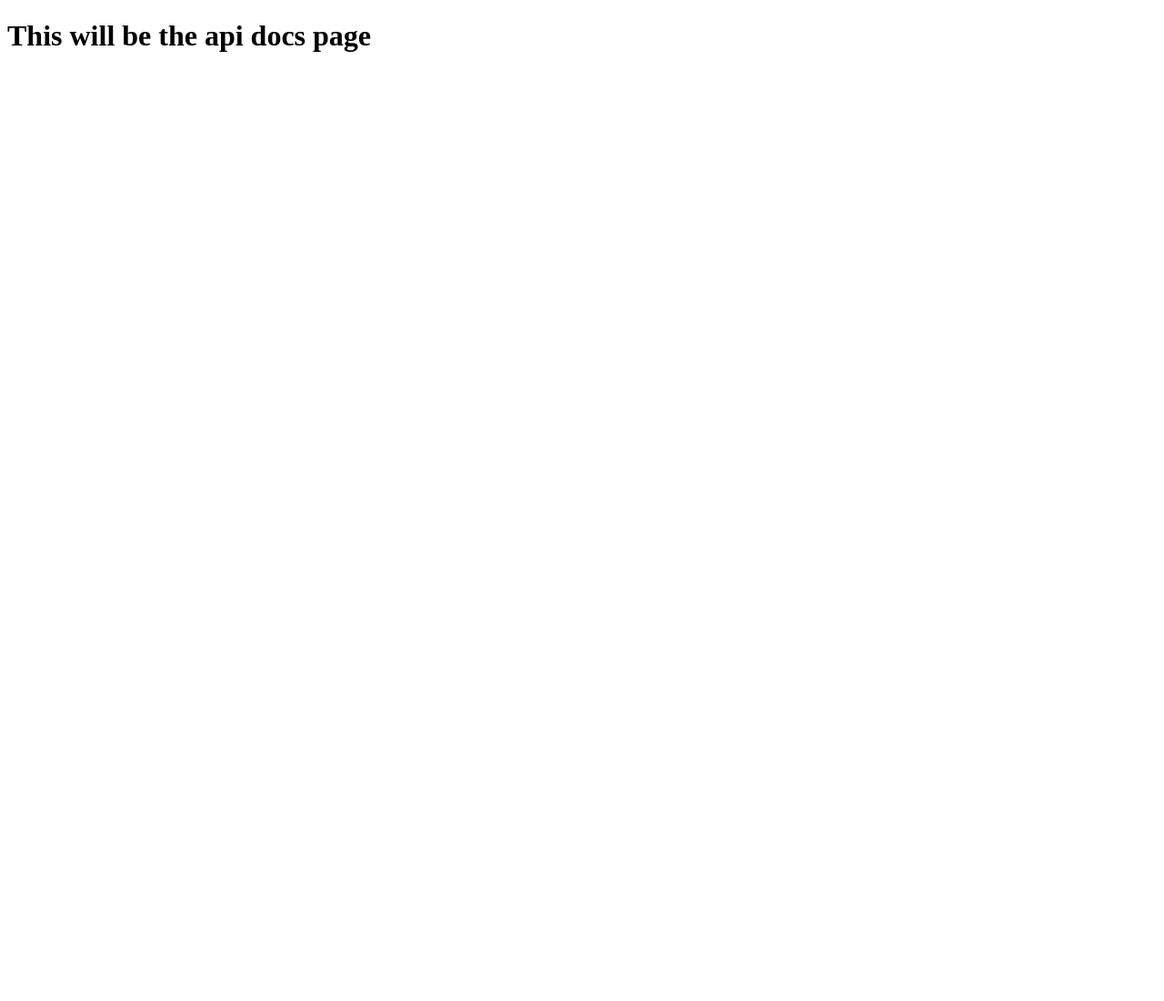
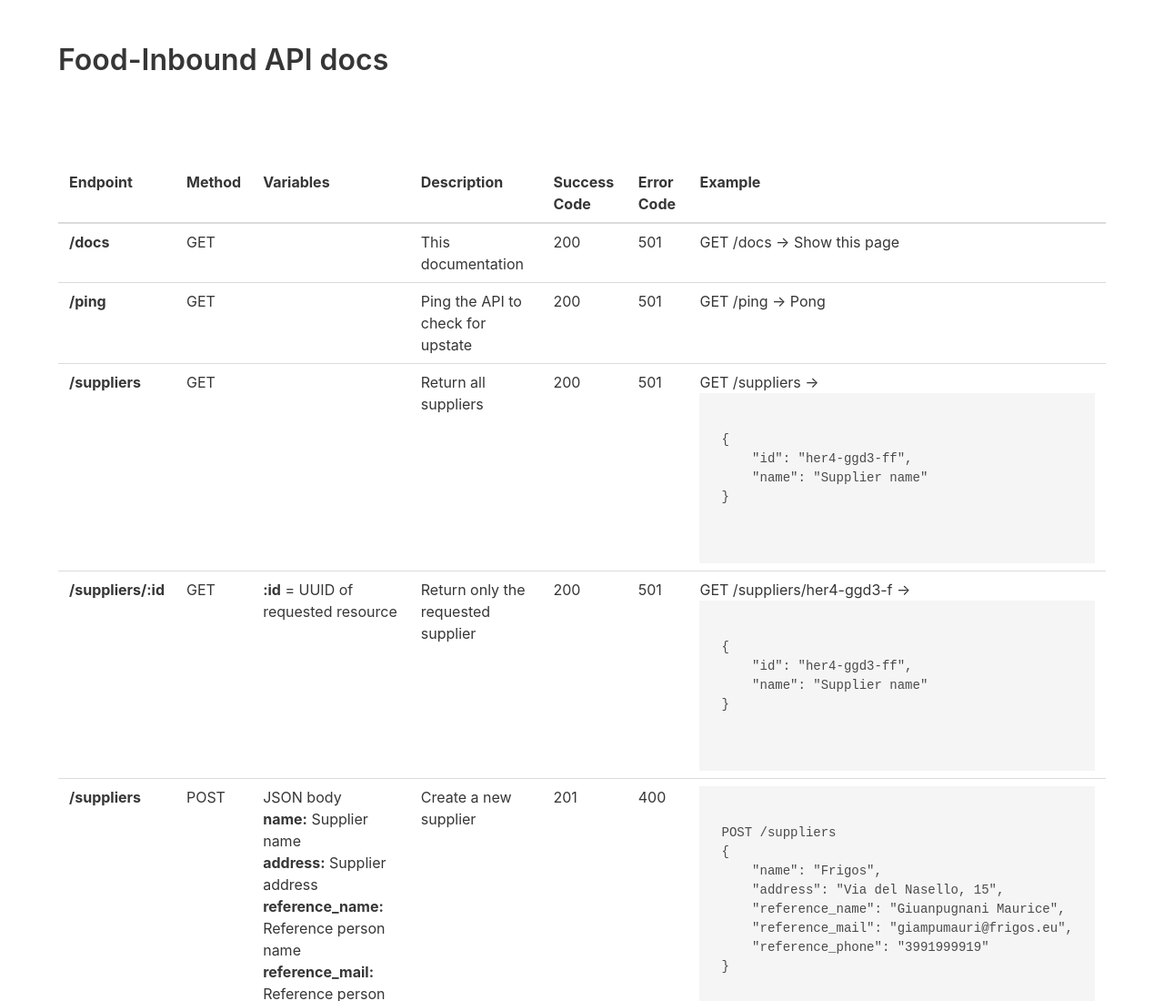
Before and after one commit to Harokku/food-inbound, a plain HTML site: page static/docs/index.html in a window 1280 px wide. Shown: the top 1100 px of the page at 91% size. Before the commit the page ends 800 px from the top, so only its background shows below. Drawn offline with nearby package versions, Linux system fonts and the light colour scheme.

Commit message:
FEAT: Implemented Suppliers endpoint documentation
FIX: Removed initial gApi test code, endpoints now work

```diff
--- a/static/docs/index.html
+++ b/static/docs/index.html
@@ -2,9 +2,171 @@
 <html lang="en">
 <head>
     <meta charset="UTF-8">
+    <meta name="viewport" content="width=device-width, initial-scale=1">
     <title>API docs</title>
+    <link rel="stylesheet" href="https://cdn.jsdelivr.net/npm/bulma@0.8.0/css/bulma.min.css">
+    <script defer src="https://use.fontawesome.com/releases/v5.3.1/js/all.js"></script>
 </head>
 <body>
-<h1>This will be the api docs page</h1>
+<section class="hero">
+    <div class="hero-body">
+        <div class="container">
+            <h1 class="title">Food-Inbound API docs</h1>
+        </div>
+    </div>
+</section>
+<section class="section">
+    <div class="container">
+        <table class="table">
+            <thead>
+            <tr>
+                <th>Endpoint</th>
+                <th>Method</th>
+                <th>Variables</th>
+                <th>Description</th>
+                <th>Success Code</th>
+                <th>Error Code</th>
+                <th>Example</th>
+            </tr>
+            </thead>
+
+            <tbody>
+            <tr>
+                <th>/docs</th>
+                <td>GET</td>
+                <td></td>
+                <td>This documentation</td>
+                <td>200</td>
+                <td>501</td>
+                <td>GET /docs -> Show this page</td>
+            </tr>
+            <tr>
+                <th>/ping</th>
+                <td>GET</td>
+                <td></td>
+                <td>Ping the API to check for upstate</td>
+                <td>200</td>
+                <td>501</td>
+                <td>GET /ping -> Pong</td>
+            </tr>
+            <tr>
+                <th>/suppliers</th>
+                <td>GET</td>
+                <td></td>
+                <td>Return all suppliers</td>
+                <td>200</td>
+                <td>501</td>
+                <td>
+                    GET /suppliers ->
+                    <pre>
+                    <code>
+{
+    "id": "her4-ggd3-ff",
+    "name": "Supplier name"
+}
+                    </code>
+                    </pre>
+                </td>
+            </tr>
+            <tr>
+                <th>/suppliers/:id</th>
+                <td>GET</td>
+                <td><b>:id</b> = UUID of requested resource</td>
+                <td>Return only the requested supplier</td>
+                <td>200</td>
+                <td>501</td>
+                <td>GET /suppliers/her4-ggd3-f ->
+                    <pre>
+                        <code>
+{
+    "id": "her4-ggd3-ff",
+    "name": "Supplier name"
+}
+                        </code>
+                    </pre>
+                </td>
+            </tr>
+            <tr>
+                <th>/suppliers</th>
+                <td>POST</td>
+                <td>JSON body<br/>
+                    <b>name:</b> Supplier name<br/>
+                    <b>address:</b> Supplier address<br/>
+                    <b>reference_name:</b> Reference person name<br/>
+                    <b>reference_mail:</b> Reference person mail<br/>
+                    <b>reference_phone:</b> Reference person phone
+                </td>
+                <td>Create a new supplier</td>
+                <td>201</td>
+                <td>400</td>
+                <td>
+                    <pre>
+                        <code>
+POST /suppliers
+{
+    "name": "Frigos",
+    "address": "Via del Nasello, 15",
+    "reference_name": "Giuanpugnani Maurice",
+    "reference_mail": "giampumauri@frigos.eu",
+    "reference_phone": "3991999919"
+}
+                        </code>
+                    </pre>
+                </td>
+            </tr>
+            <tr>
+                <th>/suppliers</th>
+                <td>POST</td>
+                <td>JSON body<br/>
+                    <b>id:</b> Supplier UUID<br/>
+                    <b>name:</b> Supplier name<br/>
+                    <b>address:</b> Supplier address<br/>
+                    <b>reference_name:</b> Reference person name<br/>
+                    <b>reference_mail:</b> Reference person mail<br/>
+                    <b>reference_phone:</b> Reference person phone
+                </td>
+                <td>Update an existent supplier</td>
+                <td>400</td>
+                <td>204</td>
+                <td>
+                    <pre>
+                        <code>
+PUT /suppliers
+{
+    "id": "her4-ggd3-ff",
+    "name": "Frigos",
+    "address": "Via del Nasello, 15",
+    "reference_name": "Giuanpugnani Maurice",
+    "reference_mail": "giampumauri@frigos.eu",
+    "reference_phone": "3991999919"
+}
+                        </code>
+                    </pre>
+                </td>
+            </tr>
+            <tr>
+                <th>/suppliers</th>
+                <td>DELETE</td>
+                <td>JSON body<br/>
+                    <b>id:</b> Supplier UUID<br/>
+                </td>
+                <td>Delete selected supplier</td>
+                <td>204</td>
+                <td>404</td>
+                <td>
+                    <pre>
+                        <code>
+DELETE /suppliers
+{
+    "id": "her4-ggd3-ff"
+}
+                        </code>
+                    </pre>
+                </td>
+            </tr>
+            </tbody>
+        </table>
+    </div>
+</section>
 </body>
 </html>
```
Also changed, not shown: 2 other files.
